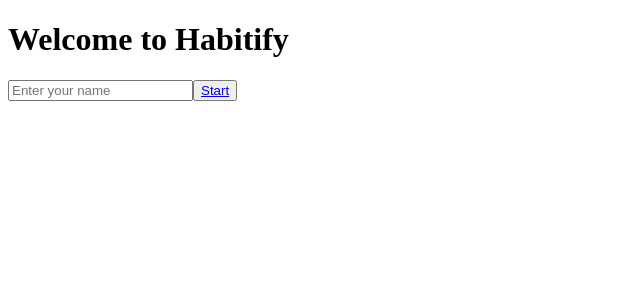
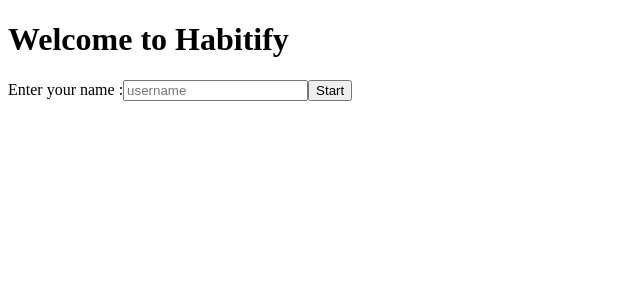
Before and after one commit to GSG-G9/habitify-YA, a React (Create React App) app: page / in a window 1280 px wide. Shown: the top 300 px of the page, without its empty margins (0-640 px from the left). Built offline with nearby package versions, Linux system fonts and the light colour scheme.

Commit message:
Review changes for home components

```diff
--- a/src/App.js
+++ b/src/App.js
@@ -8,7 +8,8 @@
   state = {
     name: '',
   };
-  handleName = (newName) => {
+
+  HandleName = (newName) => {
     this.setState((previousState) => {
       return {
         name: newName,
@@ -26,7 +27,7 @@
               exact
               path='/'
               render={(props) => {
-                return <Home HandleName={this.handleName} {...props} />;
+                return <Home HandleName={this.HandleName} {...props} />;
               }}
             />
           </Switch>
--- a/src/components/Home/index.js
+++ b/src/components/Home/index.js
@@ -9,27 +9,40 @@
         name: ''
     };
 
-    setName = (event) => {
+
+    handleChange = (event) => {
         this.setState((previousState)=>{
             return {
                 name: event.target.value
             }
         })
     }
-    Start =(event) => {
+    handleSubmit =(event) => {
         event.preventDefault();
-        const name = this.state.name;
-        this.props.HandleName(name);
+        if(this.state.name === ''){
+            this.setState((previousState)=>{
+                return {
+                    name: 'Guest'
+                }
+            })
+        }else{
+            const {history:{push}} = this.props;
+            const name = this.state.name;
+            this.props.HandleName(name);
+            push('/profile');
+        }
+
     }
 
   render() {
     return(
         <div>
-            <form>
-                <input type="text" name="text" value={this.state.name} placeholder="Enter your name" onChange={this.setName}/>
-                <button onClick={this.Start}>
-                <Link to="/profile">Start</Link>
-                </button>
+            <form  onSubmit={this.handleSubmit}>
+                <label htmlFor="username">
+                Enter your name :
+                <input type="text" name="text" id="username" value={this.state.name} placeholder="username" onChange={this.handleChange}/>
+                </label>
+                <input type="submit"  value="Start" />
             </form>
         </div>
     )
```
Also changed, not shown: 1 other file (tests, documents, lock files or other folders).
